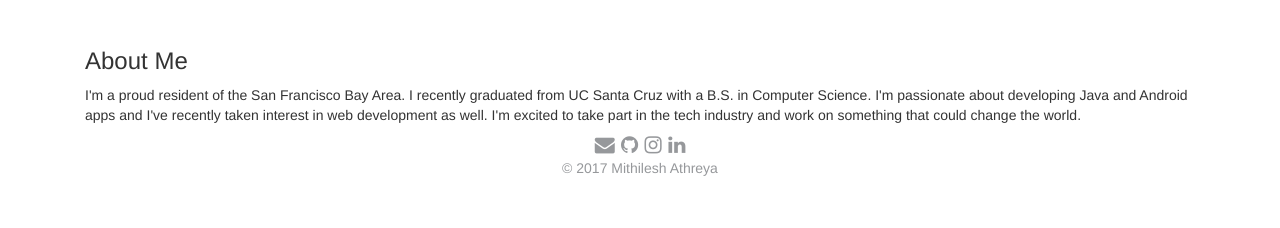
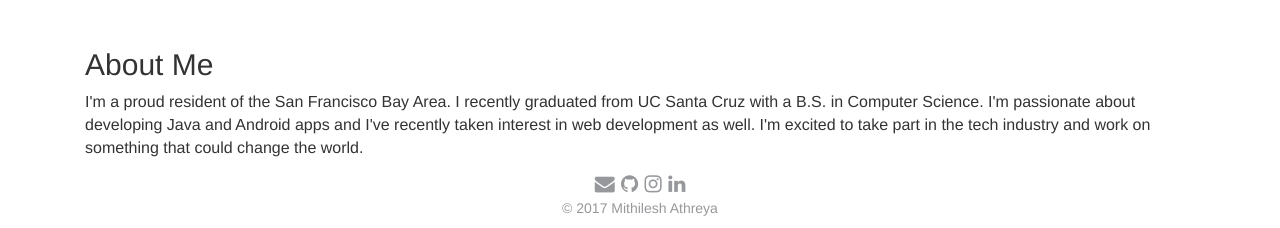
Before and after one commit to athreyamithu/athreyamithu.github.io, a plain HTML site: page index.html in a window 1280 px wide. Shown: the part 573-801 px from the top of the page. Drawn offline with nearby package versions, Linux system fonts and the light colour scheme.

Commit message:
Formatting changes with about section

```diff
--- a/index.html
+++ b/index.html
@@ -31,7 +31,7 @@
 		</section>
 		<section class="container">
 			<div class="about col-xs-12">
-				<h3>About Me</h3>
+				<h2>About Me</h2>
 				<p>I'm a proud resident of the San Francisco Bay Area. I recently graduated from UC Santa Cruz with a
 					B.S. in Computer Science. I'm passionate about developing Java and Android apps and I've recently
 					taken interest in web development as well. I'm excited to take part in the tech industry and work
--- a/mainpage.css
+++ b/mainpage.css
@@ -76,6 +76,7 @@ nav a {
 
 .about p {
 	font-weight: 200;
+	font-size: 16px;
 }
 
 footer a:hover {
@@ -87,7 +88,8 @@ footer a {
 	color: #96989b;
 	margin-left: 1.25px;
 	margin-right: 1.25px;
-	margin-bottom: 3px;
+	margin-top: 4.5px;
+	margin-bottom: 4px;
 }
 
 footer p {
```
